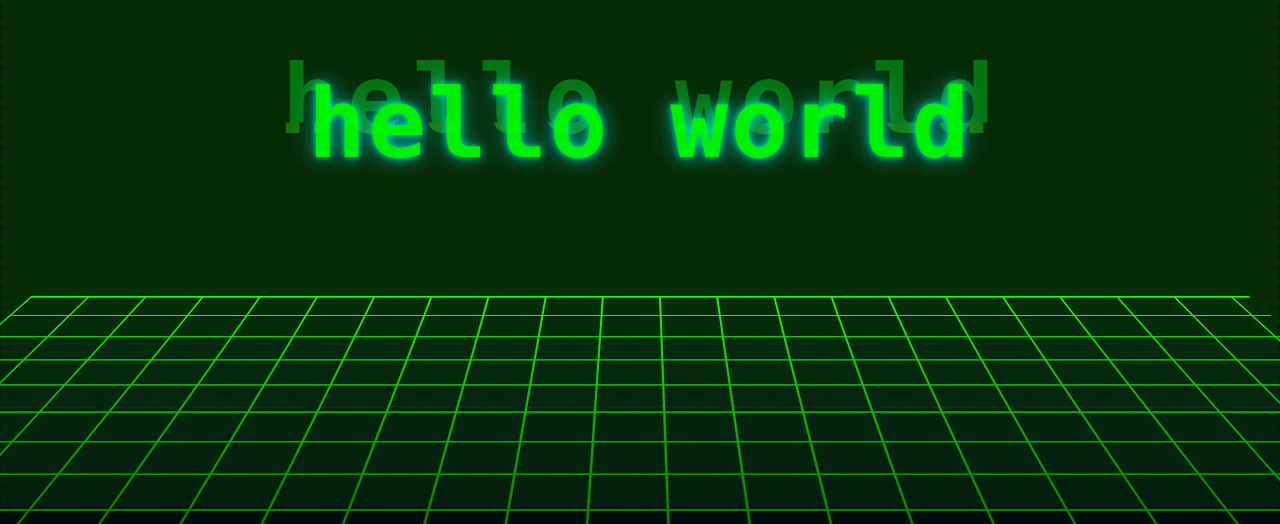
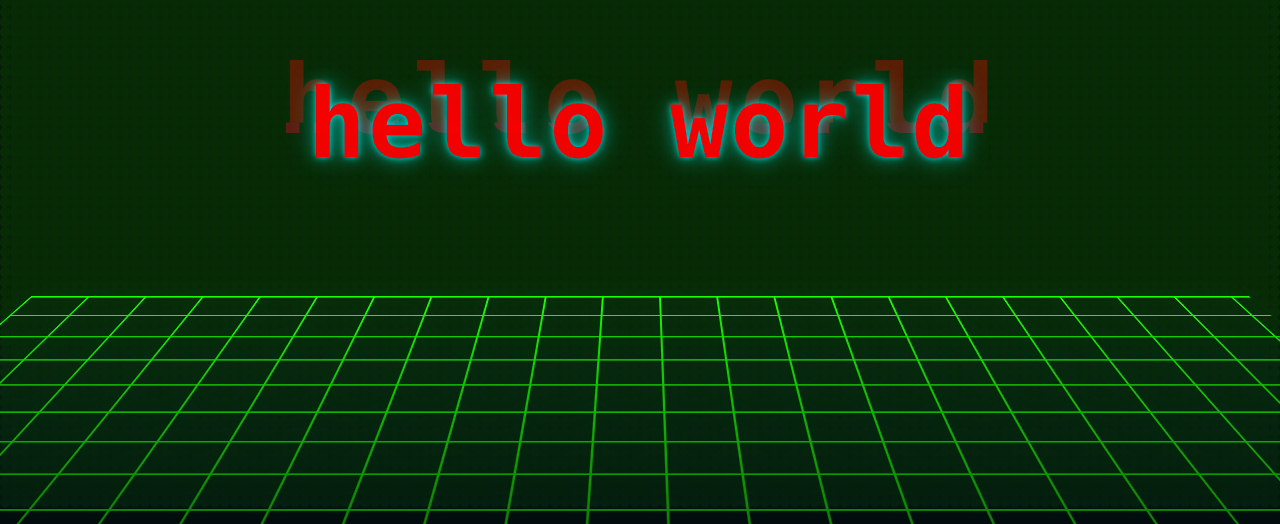
Before and after one commit to okayfik/hello-world2, a plain HTML site: page index.html in a window 1280 px wide. Shown: the part 276-800 px from the top of the page. Drawn offline with Linux system fonts and the light colour scheme.

Commit message:
red hello world

```diff
--- a/index.html
+++ b/index.html
@@ -7,7 +7,7 @@
   <style>
     :root{
       --bg:#050607;
-      --turq:oklch(86.765% 0.29314 142.206);
+      --turq:oklch(62.793% 0.25768 29.223);
       --turq-dim: oklch(86.765% 0.29314 142.206);
       --turq-mid: oklch(86.765% 0.29314 142.206);
       --white: #ffffff;
```
